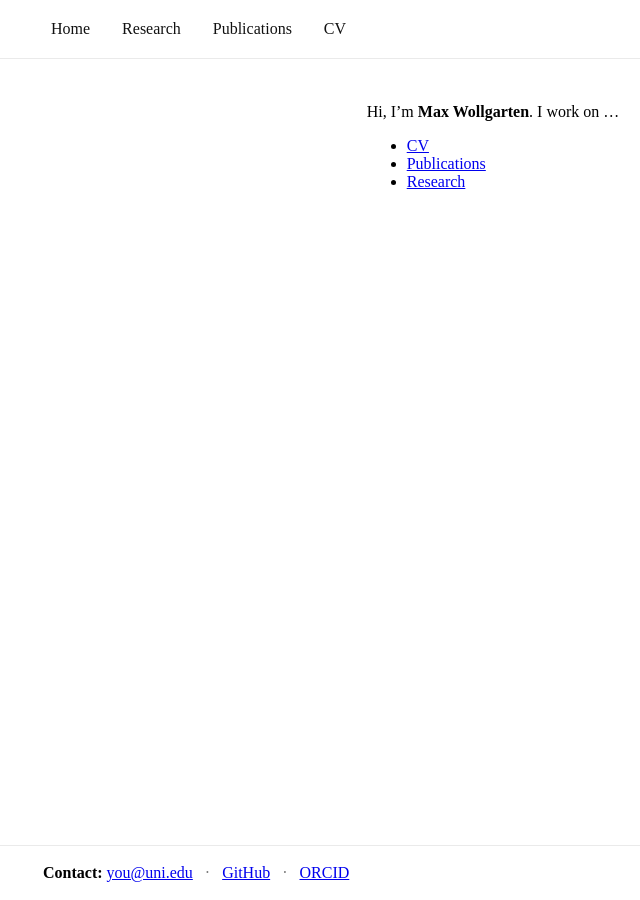
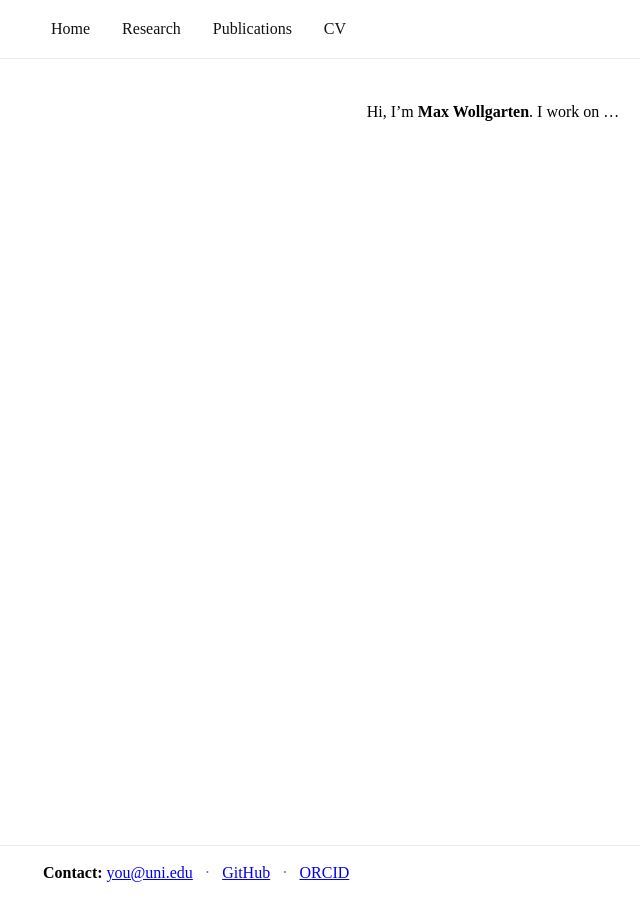
Before and after one commit to Max-Wollgarten/max-wollgarten.github.io, a Jekyll site: the page built from index.md, in a window 1280 px wide. Shown: the whole page, without its empty margins (147-787 px from the left). Built offline with Jekyll 4.4.1, drawn with Linux system fonts in a browser that asks for light colours.

Commit message:
Update index.md

```diff
--- a/index.md
+++ b/index.md
@@ -4,7 +4,3 @@ title: Home
 ---
 
 Hi, I’m **Max Wollgarten**. I work on …
-
-- [CV](/cv/)
-- [Publications](/publications/)
-- [Research](/research/)
```
